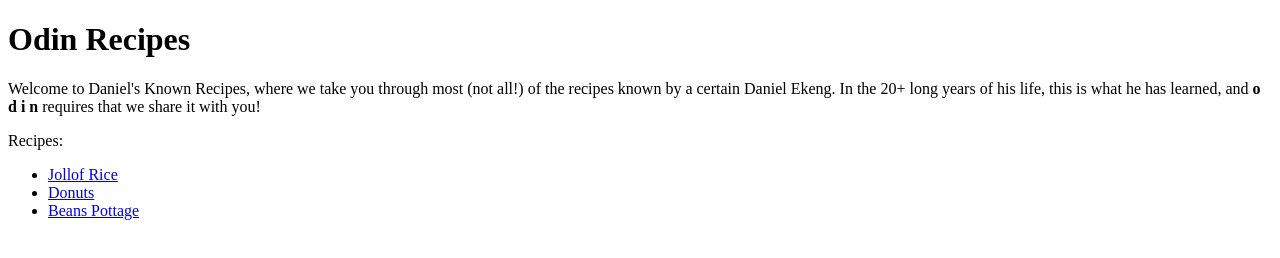
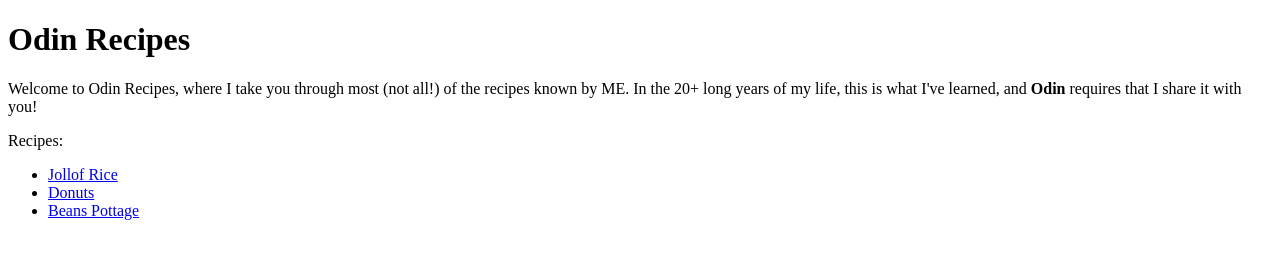
Before and after one commit to whisper-dan/odin-recipes, a plain HTML site: page index.html in a window 1280 px wide. Drawn offline with Linux system fonts and the light colour scheme.

Commit message:
un doxx yourself

```diff
--- a/index.html
+++ b/index.html
@@ -4,13 +4,13 @@
         <meta charset="UTF-8"
               name="viewport"
               content="width=device-width, initial-scale=1.0">
-        <title>Daniel's Known Recipes</title>
+        <title>My Recipes</title>
     </head>
     <body>
         <h1>Odin Recipes</h1>
-        <p>Welcome to Daniel's Known Recipes, where we take you through most &lpar;not all!&rpar; of the recipes
-        known by a certain Daniel Ekeng. In the 20+ long years of his life, this is what he has learned, and <strong>o d i n</strong>
-        requires that we share it with you!</p>
+        <p>Welcome to Odin Recipes, where I take you through most &lpar;not all!&rpar; of the recipes
+        known by ME. In the 20+ long years of my life, this is what I've learned, and <strong>Odin</strong>
+        requires that I share it with you!</p>
 
         <p>Recipes:</p>
         <ul>
```
Also changed, not shown: recipes/beans-pottage.html (+1 -1 lines), recipes/jollof-rice.html (+1 -1 lines).
